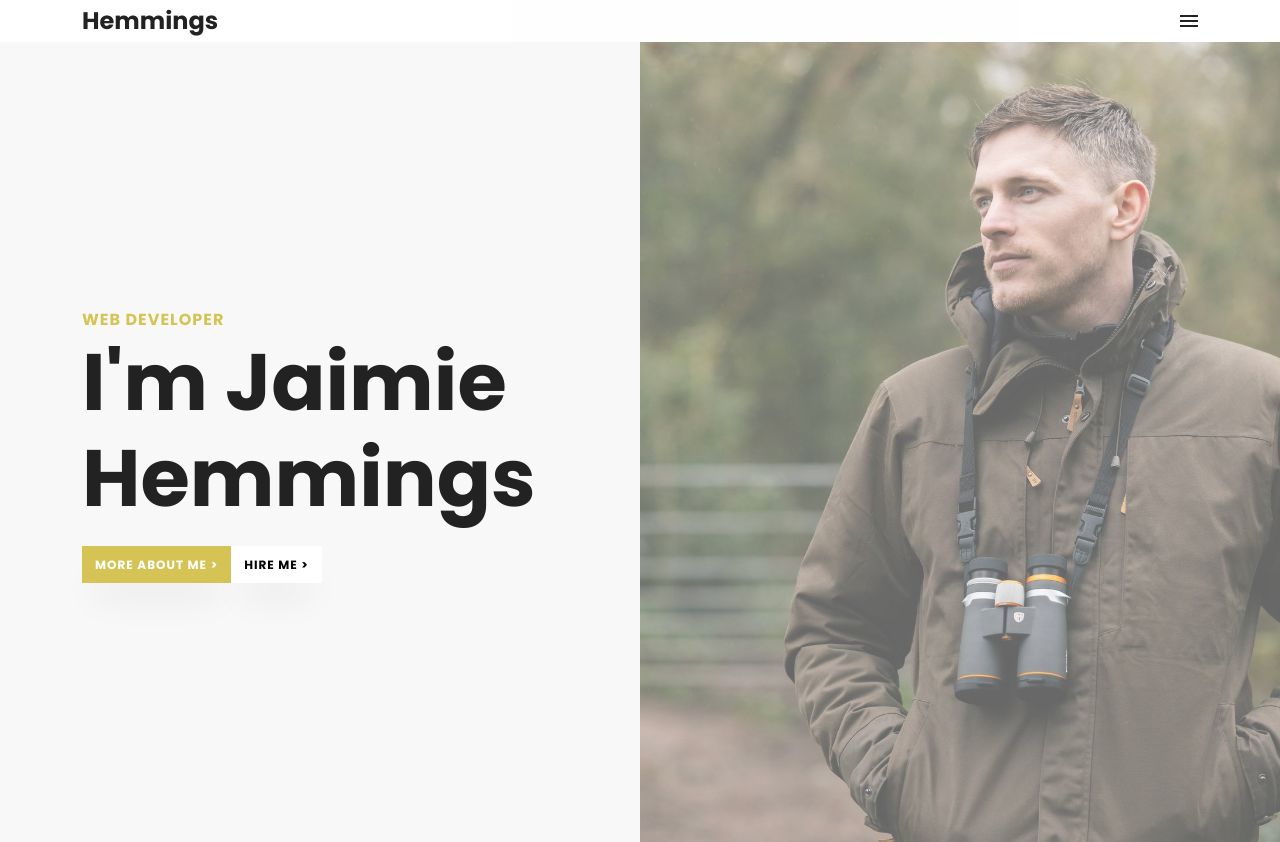
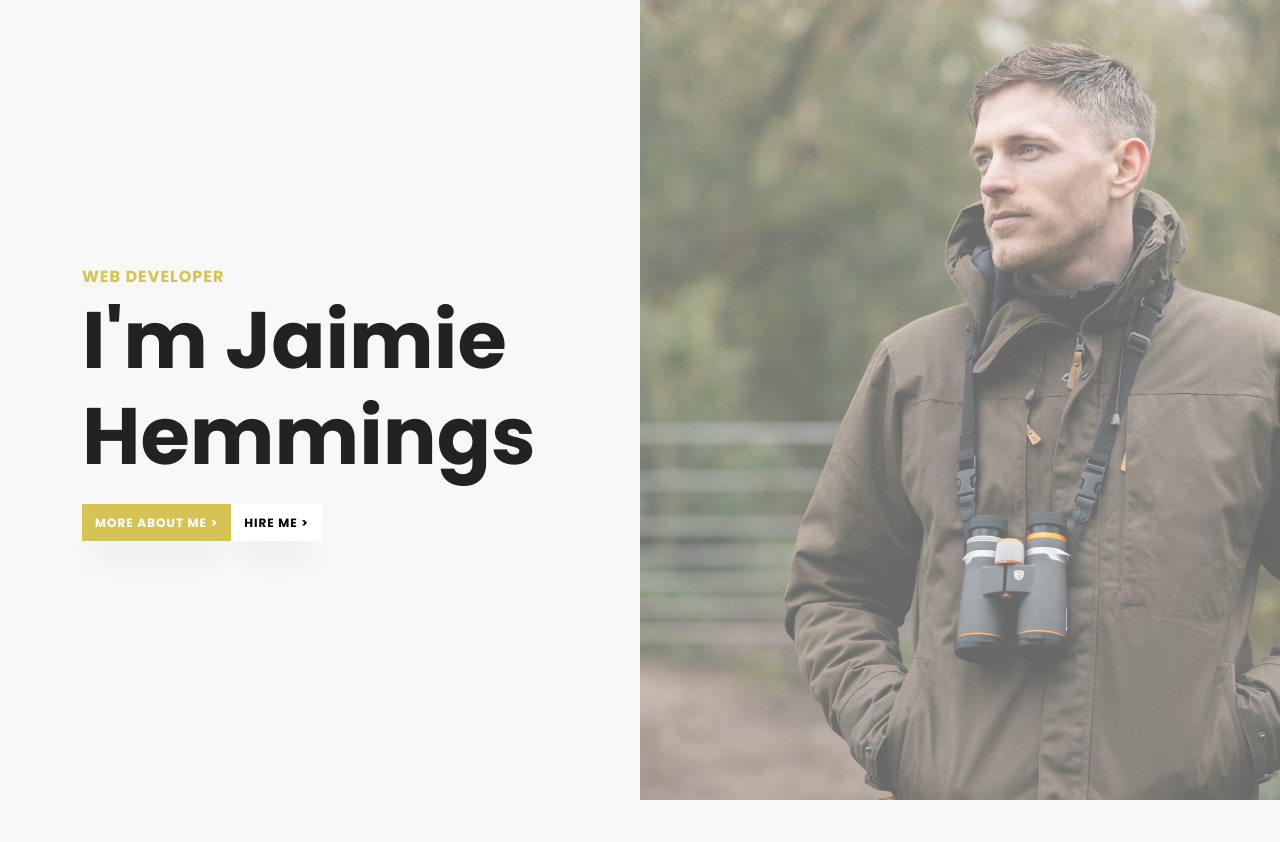
Before and after one commit to JaimieHemmings/Portfolio2, a React (Vite) app: page / in a window 1280 px wide. Shown: the top 842 px of the page. After the commit the page ends 800 px from the top, so only its background shows below. Built offline with nearby package versions, Linux system fonts and the light colour scheme.

Commit message:
Update App.jsx

```diff
--- a/src/App.jsx
+++ b/src/App.jsx
@@ -10,13 +10,11 @@ import './App.css'
 function App() {
   return (
     <Routes>
-      <Route path="/" element={<Layout />}>
         <Route index element={<Home />} />
         <Route path="about" element={<About />} />
         <Route path="experience" element={<Experience />} />
         <Route path="portfolio" element={<Portfolio />} />
         <Route path="contact" element={<Contact />} />
-      </Route>
     </Routes>
   )
 }
```
